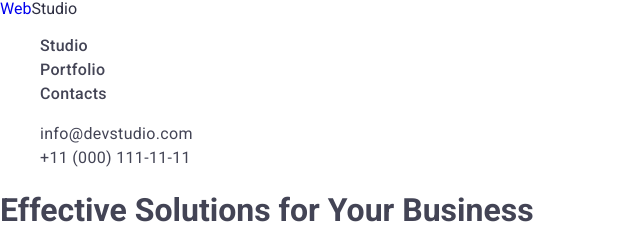
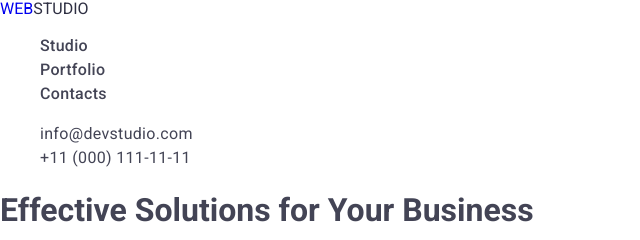
Before and after one commit to Irina-Kolesnyk/goit-markup-hw-02, a plain HTML site: page index.html in a window 1280 px wide. Shown: the top 240 px of the page, 0-640 px from the left. Drawn offline with nearby package versions, Linux system fonts and the light colour scheme.

Commit message:
add VEBSTUDIO

```diff
--- a/index.html
+++ b/index.html
@@ -25,7 +25,7 @@
     <header>
       <nav>
         <a class="logo" href=" ./index.html">
-          Web<span class="logo-part">Studio</span>
+          WEB<span class="logo-part">STUDIO</span>
         </a>
         <ul>
           <li><a class="nav-link" href="./index.html">Studio</a></li>
@@ -205,7 +205,7 @@
     <!-- Footer -->
     <footer>
       <a class="logo" href="./index.html">
-        Web<span class="logo-part">Studio</span>
+        WEB<span class="logo-part">STUDIO</span>
       </a>
       <p class="footer-text">
         Increase the flow of customers and sales for your business with digital
```
